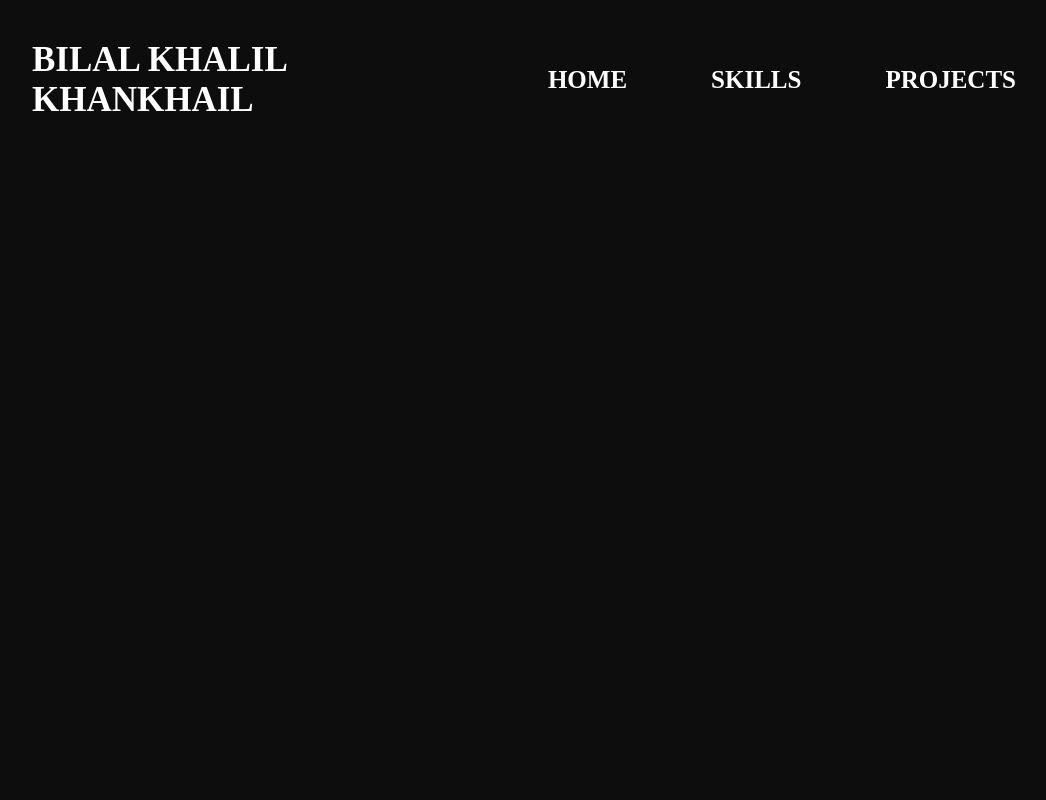
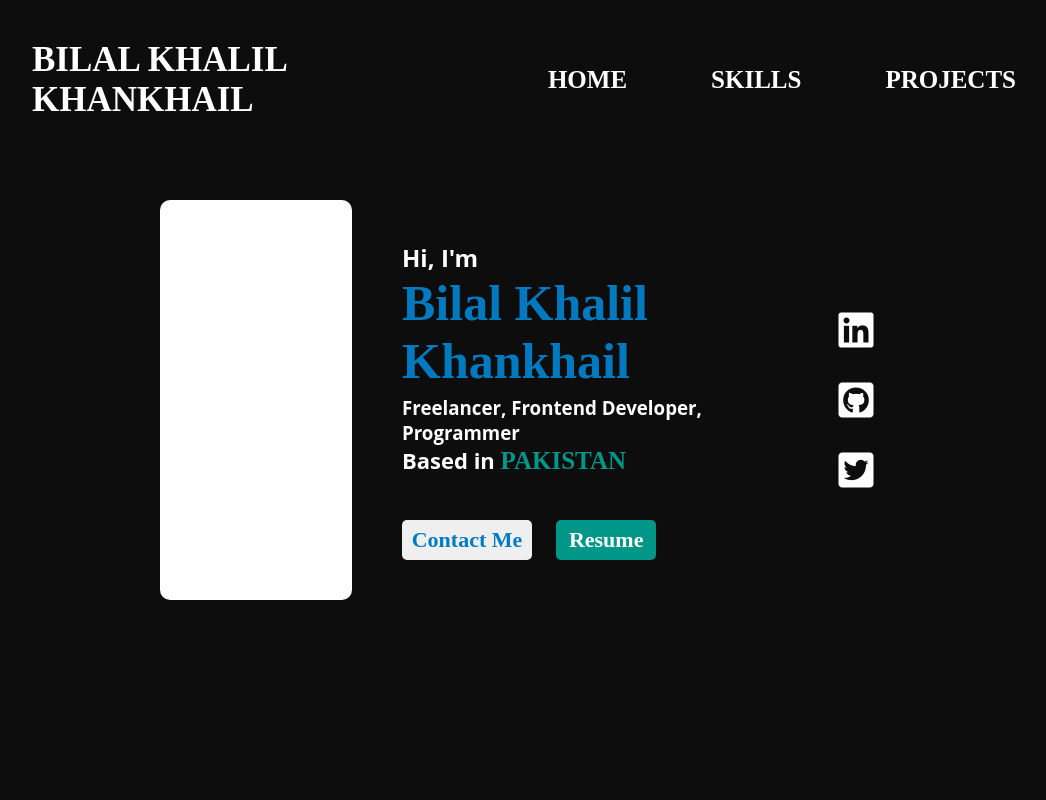
Before and after one commit to bilalmkhalil/bilalmkhalil.github.io, a plain HTML site: page index.html in a window 1280 px wide. Shown: the top 800 px of the page, without its empty margins (96-1142 px from the left). Drawn offline with Linux system fonts and the light colour scheme; files whose address does not match are found by name.

Commit message:
Home page design added

```diff
--- a/Style.css
+++ b/CSS/Style.css
@@ -1,3 +1,5 @@
+/*@import url('https://db.onlinewebfonts.com/c/9b62dc86f936227b3f7b367bd0b6c05e?family=Tw+Cen+MT');*/
+
 * {
     padding: 0;
     margin: 0;
@@ -30,6 +32,15 @@ section {
 
 section#home {
     background-color: var(--home-background-color);
+    /*background:
+    radial-gradient(var(--default-white-color) 3px, transparent 4px),
+    radial-gradient(var(--default-white-color) 3px, transparent 4px),
+    linear-gradient(var(--home-background-color) 4px, transparent 0),
+    linear-gradient(45deg, transparent 74px, transparent 75px, #a4a4a4 75px, #a4a4a4 76px, transparent 77px, transparent 109px),
+    linear-gradient(-45deg, transparent 75px, transparent 76px, #a4a4a4 76px, #a4a4a4 77px, transparent 78px, transparent 109px),
+    var(--home-background-color);
+    background-size: 109px 109px, 109px 109px,100% 6px, 109px 109px, 109px 109px;
+    background-position: 54px 55px, 0px 0px, 0px 0px, 0px 0px, 0px 0px;*/
 }
 
 section#skills {
@@ -54,6 +65,7 @@ section#projects {
 
 .front {
     position: absolute;
+    font-family: Open Sans;
     z-index: 2;
     top: 1.2em;
     left: 140px;
@@ -108,6 +120,101 @@ section#home header #header_wraper #menu ul li a {
     text-decoration: none;
 }
 
+section#home #content {
+    width: 60%;
+    height: 100vh;
+    margin: auto;
+    display: grid;
+    grid-template-columns: 1fr 3fr;
+    /*justify-items: center;*/
+    align-content: center;
+    align-items: center;
+}
+
+section#home #content #profile_picture {
+    width: 100%;
+    height: 400px;
+    background-color: var(--default-white-color);
+    border-radius: 10px;
+}
+
+section#home #content #details {
+    width: 100%;
+    height: 400px;
+    /*background-color: lightgoldenrodyellow;*/
+    display: grid;
+    grid-template-columns: 3fr 1fr;
+    /*justify-items: center;*/
+    align-items: center;
+    color: #ffffff;
+}
+
+section#home #content #details #bio {
+    margin-left: 50px;
+    font-family: Open Sans;
+}
+
+section#home #content #details #bio #name {
+    color: #0079BF;
+    font-family: Tw Cen MT;
+    font-size: 50px;
+}
+
+section#home #content #details #bio #job {
+    margin-top: 5px;
+}
+
+section#home #content #details #bio #based {
+    font-size: 22px;
+}
+
+section#home #content #details #bio #based span#country {
+    color: #009688;
+    font-family: Tw Cen MT;
+    font-size: 25px;
+    text-transform: uppercase;
+}
+
+section#home #content #details #bio button {
+    width: 100px;
+    height: 40px;
+    font-family: Tw Cen MT;
+    font-size: 22px;
+    font-weight: bold;
+    border: none;
+    border-radius: 5px;
+    margin-top: 45px;
+}
+
+section#home #content #details #bio button:hover {
+    cursor: pointer;
+}
+
+section#home #content #details #bio #contact_me {
+    width: 130px;
+    color: #007BC2;
+}
+
+section#home #content #details #bio #resume {
+    background-color: #009688;;
+    color: var(--default-white-color);
+    margin-left: 20px;
+}
+
+section#home #content #details #social_media {
+    display: grid;
+    grid-template-columns: 1fr;
+    justify-items: center;
+}
+
+section#home #content #details #social_media #icon {
+    font-size: 2.5rem;
+    margin: 15px;
+}
+
+section#home #content #details #social_media #icon:hover {
+    cursor: pointer;
+}
 
 /*============== Skills ==============*/
 
--- a/index.html
+++ b/index.html
@@ -1,7 +1,7 @@
 <!DOCTYPE html>
 <head>
     <title>Bilal Khalil Khankhail</title>
-    <link rel="stylesheet" href="Style.css">
+    <link rel="stylesheet" href="CSS/Style.css">
     <link rel="stylesheet" href="https://use.fontawesome.com/releases/v5.15.4/css/all.css" integrity="sha384-DyZ88mC6Up2uqS4h/KRgHuoeGwBcD4Ng9SiP4dIRy0EXTlnuz47vAwmeGwVChigm" crossorigin="anonymous">
 </head>
 <body>
@@ -18,6 +18,28 @@
                 </div>
             </div>
         </header>
+        <div id="body">
+            <div id="content">
+                <div id="profile_picture">
+
+                </div>
+                <div id="details">
+                    <div id="bio">
+                        <h2 id="greeting">Hi, I'm</h2>
+                        <h1 id="name">Bilal Khalil Khankhail</h1>
+                        <h3 id="job">Freelancer, Frontend Developer, Programmer</h3>
+                        <h2 id="based">Based in <span id="country">Pakistan</span></h2>
+                        <button id="contact_me">Contact Me</button>
+                        <button id="resume">Resume</button>
+                    </div>
+                    <div id="social_media">
+                        <i id="icon" class="fab fa-linkedin"></i>
+                        <i id="icon" class="fab fa-github-square"></i>
+                        <i id="icon" class="fab fa-twitter-square"></i>
+                    </div>
+                </div>
+            </div>
+        </div>
     </section>
 
     <!--========= Skills Section =========-->
@@ -127,6 +149,6 @@
             </div>
         </div>
     </section>
-    <script type="text/javascript" src="main.js"></script>
+    <script type="text/javascript" src="JavaScript/main.js"></script>
 </body>
 </html>
```
Also changed, not shown: JavaScript/main.js (renamed from main.js).
